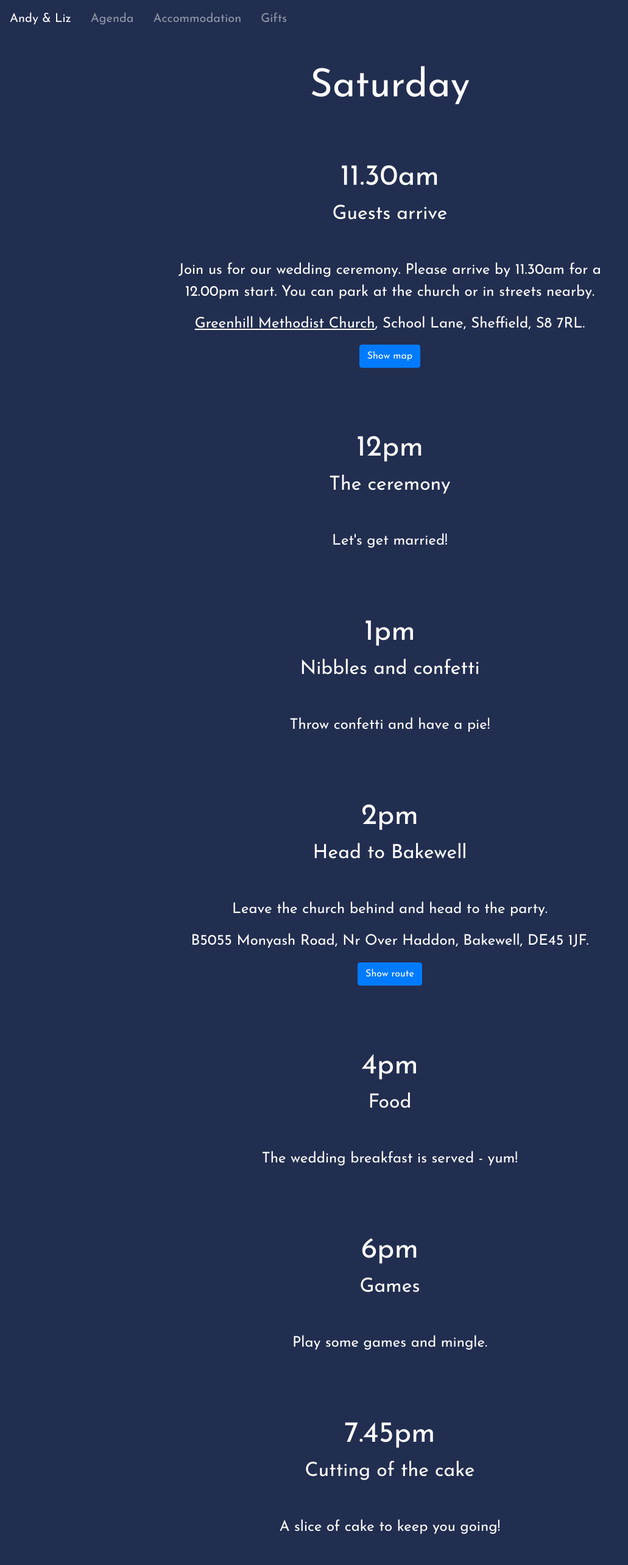
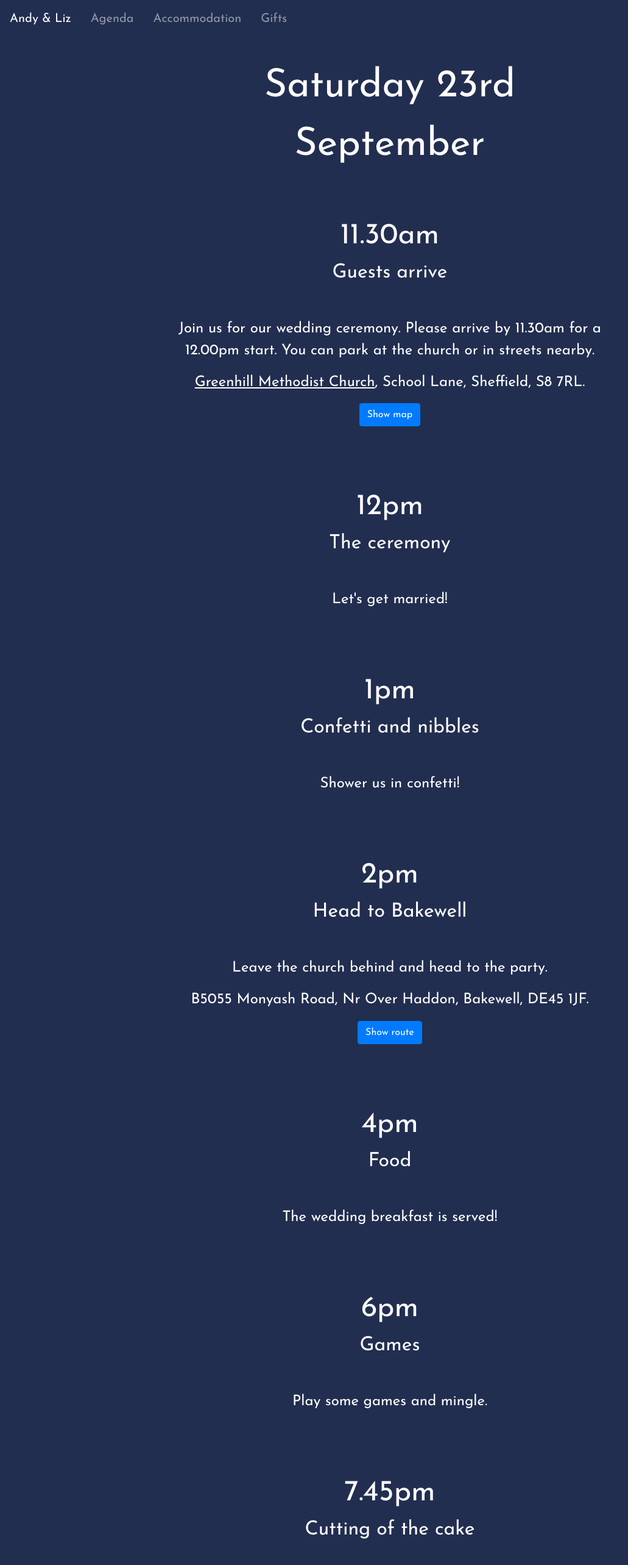
Before and after one commit to evansabove/wedding, a Vue app in the folder website/: page /agenda in a window 1280 px wide. Shown: the top 2566 px of the page at 61% size, without its empty margins (0-1031 px from the left). Built offline with nearby package versions, Linux system fonts and the light colour scheme.

Commit message:
Final updates

```diff
--- a/website/src/components/Timeline.vue
+++ b/website/src/components/Timeline.vue
@@ -1,7 +1,7 @@
 <template>
   <div class="panel-outer">
     <div class="panel-container">
-      <p class="day-header">Saturday</p>
+      <p class="day-header">Saturday 23rd September</p>
       <Panel :index="0" time="11.30am" location="Guests arrive">
         <p>
           Join us for our wedding ceremony. Please arrive by 11.30am for a
@@ -40,8 +40,8 @@
         <p>Let's get married!</p>
       </Panel>
 
-      <Panel :index="0" time="1pm" location="Nibbles and confetti">
-        <p>Throw confetti and have a pie!</p>
+      <Panel :index="0" time="1pm" location="Confetti and nibbles">
+        <p>Shower us in confetti!</p>
       </Panel>
 
       <Panel :index="0" time="2pm" location="Head to Bakewell">
@@ -70,7 +70,7 @@
       </Panel>
 
       <Panel :index="0" time="4pm" location="Food">
-        <p>The wedding breakfast is served - yum!</p>
+        <p>The wedding breakfast is served!</p>
       </Panel>
 
       <Panel :index="0" time="6pm" location="Games">
@@ -78,32 +78,32 @@
       </Panel>
 
       <Panel :index="0" time="7.45pm" location="Cutting of the cake">
-        <p>A slice of cake to keep you going!</p>
+        <p>Who doesn't love cake?</p>
       </Panel>
 
       <Panel :index="0" time="8pm" location="Band - set 1">
-        <p>Tunes</p>
+        <p>Tunes. Dancing shoes on.</p>
       </Panel>
 
       <Panel :index="0" time="8.45pm" location="Evening food">
-        <p>A little nibble</p>
+        <p>A little nibble...</p>
       </Panel>
 
       <Panel :index="0" time="9.30pm" location="Band - set 2">
-        <p>More noise</p>
+        <p>Dancing and drinks</p>
       </Panel>
 
       <Panel :index="0" time="10.15pm" location="Sparklers">
-        <p>Playing with fire</p>
+        <p>Ooo pretty</p>
       </Panel>
 
       <Panel :index="0" time="11pm" location="Winding down">
-        <p>...</p>
+        <p>Chill out, or head for bed!</p>
       </Panel>
 
-      <p class="day-header">Sunday</p>
-      <Panel :index="2" date="Saturday 23rd September 2023">
-        <p>Whatever you feel!</p>
+      <p class="day-header">Sunday 24th September</p>
+      <Panel :index="2">
+        <p>To be decided!</p>
       </Panel>
     </div>
   </div>
```
